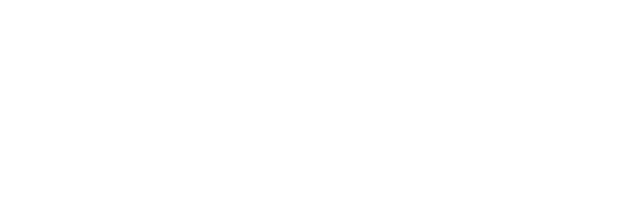
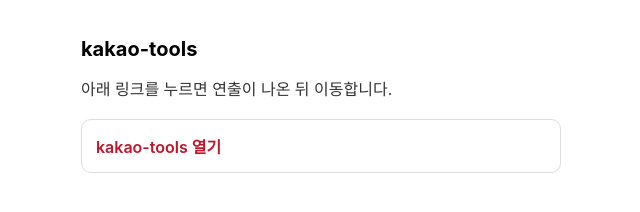
Before and after one commit to kobe-craft/kakao-tools, a plain HTML site: page index.html in a window 1280 px wide. Shown: the whole page, without its empty margins (319-959 px from the left). Drawn offline with Linux system fonts and the light colour scheme.

Commit message:
index.html 업데이트

```diff
--- a/index.html
+++ b/index.html
@@ -3,13 +3,28 @@
 <head>
 <meta charset="utf-8">
 <meta name="viewport" content="width=device-width, initial-scale=1, viewport-fit=cover">
-<title>My Site</title>
+<title>kakao-tools</title>
 <link rel="stylesheet" href="style.css">
+<style>
+  :root { color-scheme: light dark; --card: #fff; --line: #ddd; --accent: #c0152a; }
+  @media (prefers-color-scheme: dark) { :root { --card: #202020; --line: #333; --accent: #ff4d5e; } }
+  body { margin: 0; padding: 24px; font-family: -apple-system, "Noto Sans KR", sans-serif; }
+  main { max-width: 480px; margin: 0 auto; }
+  h1 { font-size: 20px; }
+  p { line-height: 1.6; opacity: .8; }
+  a.link { display: block; background: var(--card); border: 1px solid var(--line); border-radius: 10px; padding: 14px; margin: 10px 0; color: var(--accent); text-decoration: none; font-weight: 600; }
+</style>
 </head>
 <body>
 
-<!-- 여기에 본인 사이트 내용과 링크를 넣으세요 -->
+<main>
+  <h1>kakao-tools</h1>
+  <p>아래 링크를 누르면 연출이 나온 뒤 이동합니다.</p>
 
+  <a class="link" href="https://kobe-craft.github.io/kakao-tools/" data-trap>kakao-tools 열기</a>
+</main>
+
+<!-- 연출 화면 (수정하지 마세요) -->
 <div id="blk"></div>
 <div id="term">
   <div id="out"></div>
```
